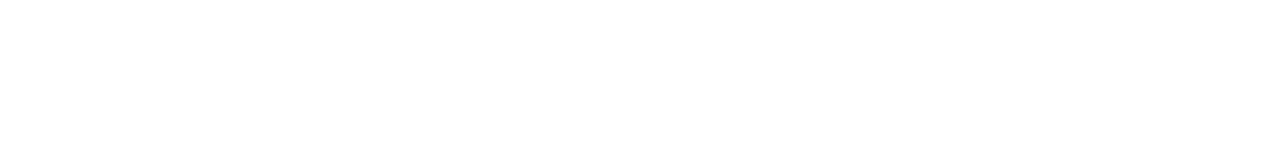
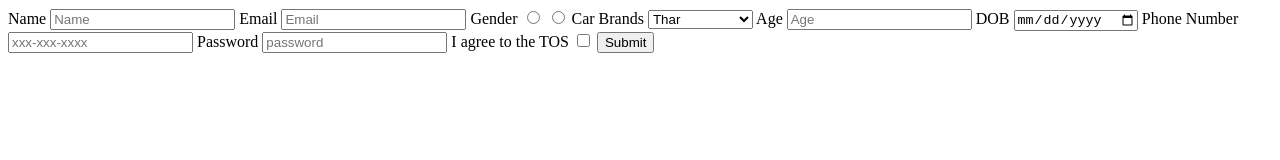
Before and after one commit to acciojob/signup-form-car-SagarKumarMathuri, a website: page main.html in a window 1280 px wide. Drawn offline with Linux system fonts and the light colour scheme.

Commit message:
created a submission

```diff
--- a/main.html
+++ b/main.html
@@ -8,6 +8,41 @@
 
 <body>
 	<!-- the entire body must be written by student -->
+	<form method="post">
+		<label for="name">Name</label>
+		<input type="text" id="name" placeholder="Name" required>
+
+		<label for="email">Email</label>
+		<input type="Email" id="email" placeholder="Email" required>
+
+		<label for="gender">Gender</label>
+		<input type="radio" id="gender_m" name="gender" required>
+		<input type="radio" id="gender_f" name="gender" required>
+
+		<label for="select">Car Brands</label>
+		<select id="cars" type="select" placeholder="--Please choose an option--" required>
+			<option>Thar</option>
+			<option>Mahendra car</option>
+			<option>scorpio</option>
+		</select>
+
+		<label for="age">Age</label>
+		<input type="number" id="age" placeholder="Age" required>
+
+		<label for="dob">DOB</label>
+		<input type="date" id="dob" required>
+
+		<label for="phone">Phone Number</label>
+		<input type="tel" id="tel" placeholder="xxx-xxx-xxxx">
+
+		<label for="password">Password</label>
+		<input type="password" id="password" placeholder="password" required>
+
+		<label for="tos">I agree to the TOS</label>
+		<input type="checkbox" id="tos" required>
+
+		<input type="submit">
+	</form>
     <script type="text/javascript" src="./script.js">
 </script>
 
```
